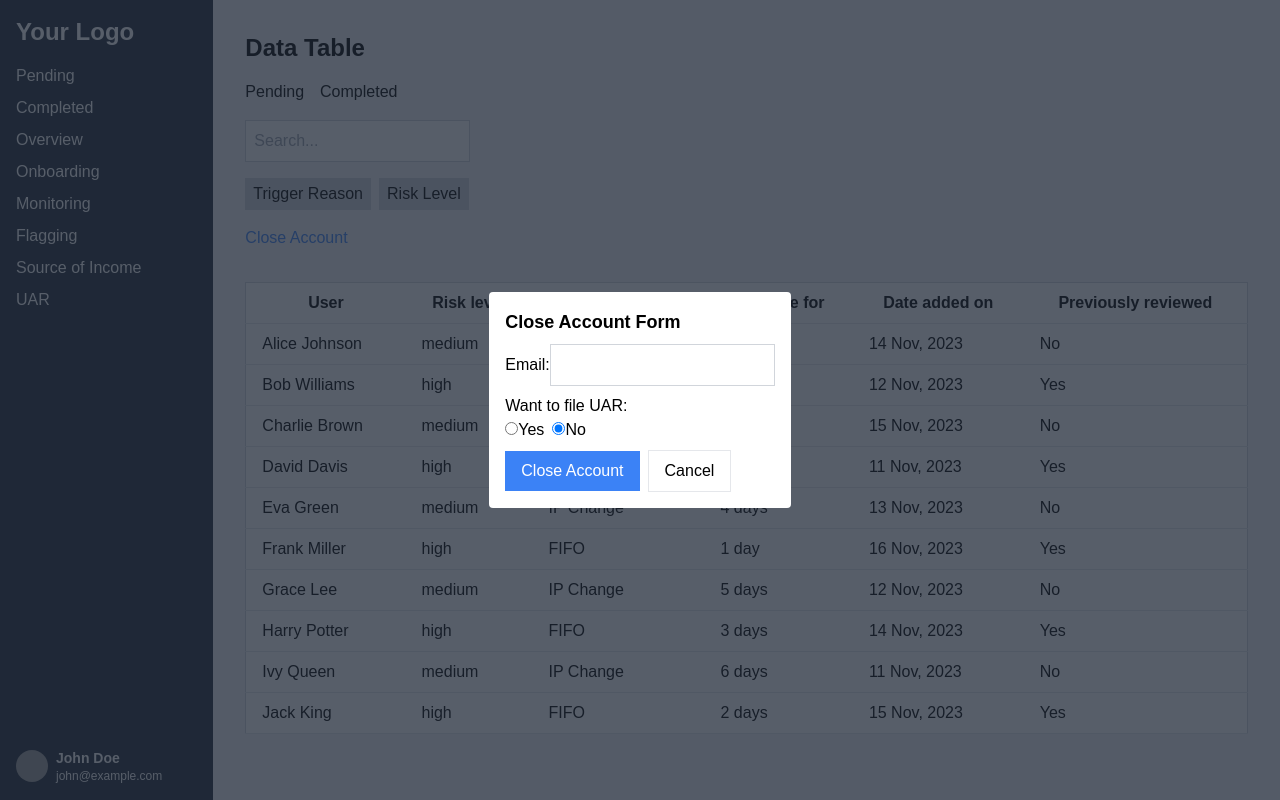
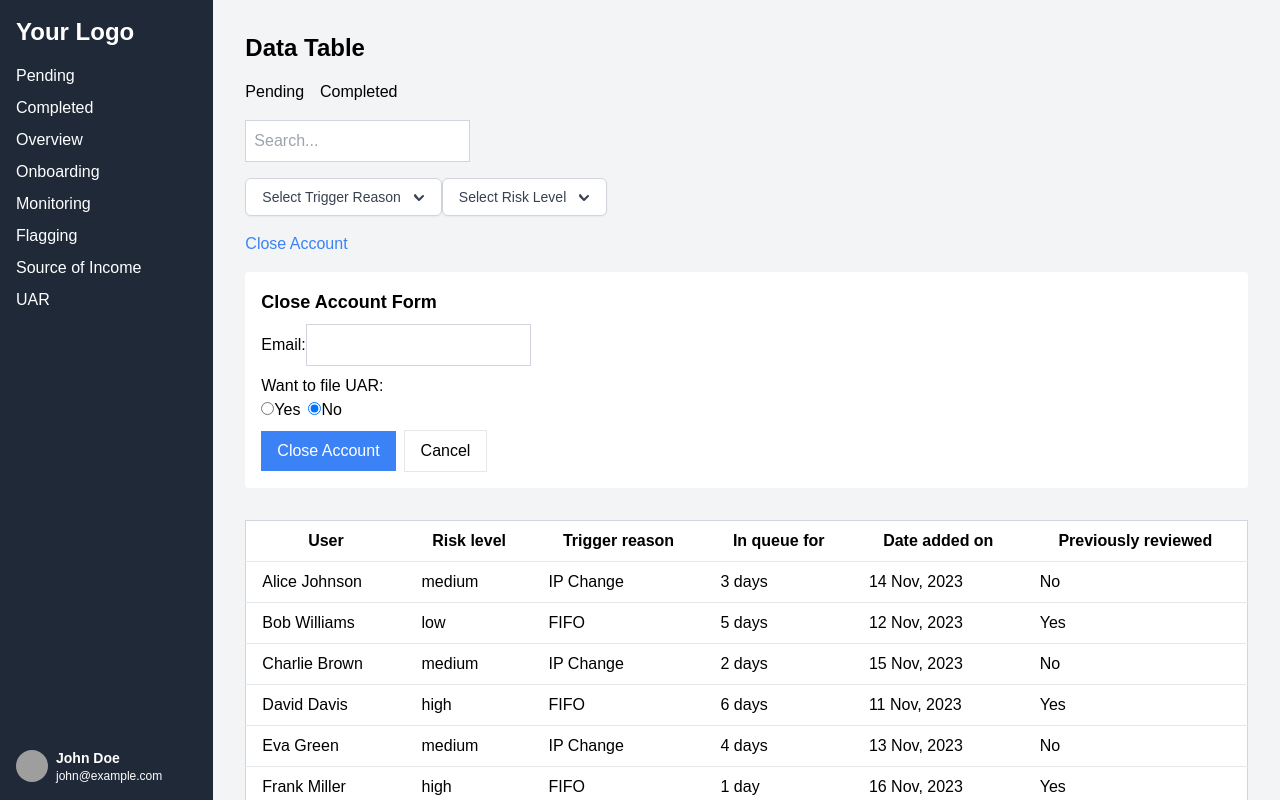
Before and after one commit to sagniksantra/juno-task, a React (Vite) app: page / in a window 1280 px wide. Both pictures are taken after a click on the button "Close Account". Shown: the top 800 px of the page. Built offline with nearby package versions, Linux system fonts and the light colour scheme; grey boxes are pictures that could not be loaded; a web font is replaced by a local one.

Commit message:
fixed filter

```diff
--- a/public/data.json
+++ b/public/data.json
@@ -13,7 +13,7 @@
     },
     {
       "User": "Bob Williams",
-      "Risk level": "high",
+      "Risk level": "low",
       "Trigger reason": "FIFO",
       "In queue for": "5 days",
       "Date added on": "12 Nov, 2023",
@@ -73,7 +73,7 @@
     },
     {
       "User": "Grace Lee",
-      "Risk level": "medium",
+      "Risk level": "low",
       "Trigger reason": "IP Change",
       "In queue for": "5 days",
       "Date added on": "12 Nov, 2023",
--- a/src/App.jsx
+++ b/src/App.jsx
@@ -3,65 +3,18 @@ import React, { useState } from 'react';
 import DataTable from './components/DataTable';
 import data from '../public/data.json';
 
-const CloseAccountModal = ({ isOpen, onClose, onSubmit, data, onChange }) => {
-  return (
-    isOpen && (
-      <div className="fixed inset-0 bg-gray-800 bg-opacity-75 flex items-center justify-center">
-        <div className="bg-white p-4 rounded">
-          <h2 className="text-lg font-semibold mb-2">Close Account Form</h2>
-          <form>
-            <div className="mb-2">
-              <label>Email:</label>
-              <input
-                type="text"
-                name="email"
-                value={data.email}
-                onChange={onChange}
-                className="p-2 border border-gray-300"
-              />
-            </div>
-            <div className="mb-2">
-              <label>Want to file UAR:</label>
-              <div className="flex items-center space-x-2">
-                <label>
-                  <input
-                    type="radio"
-                    name="wantToUAR"
-                    value="Yes"
-                    checked={data.wantToUAR === 'Yes'}
-                    onChange={onChange}
-                  />
-                  Yes
-                </label>
-                <label>
-                  <input
-                    type="radio"
-                    name="wantToUAR"
-                    value="No"
-                    checked={data.wantToUAR === 'No'}
-                    onChange={onChange}
-                  />
-                  No
-                </label>
-              </div>
-            </div>
-            {/* Add other form fields (Reason, Note, Charge Closure Fee) as needed */}
-            {/* ... */}
-            <button type="button" onClick={onSubmit} className="px-4 py-2 bg-blue-500 text-white">
-              Close Account
-            </button>
-            <button type="button" onClick={onClose} className="px-4 py-2 ml-2 border">
-              Cancel
-            </button>
-          </form>
-        </div>
-      </div>
-    )
-  );
+const App = () => {
+  const [view, setView] = useState('All'); // 'All', 'Pending', 'Completed'
+  const [sortBy, setSortBy] = useState(null); // 'User', 'Risk level', 'Trigger reason', 'In queue for', 'Date added on', 'Previously reviewed'
+  const [sortOrder, setSortOrder] = useState('asc'); // 'asc' or 'desc'
+  const [searchTerm, setSearchTerm] = useState('');
+  const [selectedTriggerReason, setSelectedTriggerReason] = useState('');
+  const [selectedRiskLevel, setSelectedRiskLevel] = useState('');
+
+  const handleRiskLevelSelect = (option) => {
+    setSelectedRiskLevel(option);
   };
 
-function App() {
-  // New state variables for close account form
   const [showCloseAccountForm, setShowCloseAccountForm] = useState(false);
   const [closeAccountData, setCloseAccountData] = useState({
     email: '',
@@ -71,21 +24,21 @@ function App() {
     chargeClosureFee: 'No',
   });
 
+  const [showDropdownTriggerReason, setShowDropdownTriggerReason] = useState(false);
+  const [showDropdownRiskLevel, setShowDropdownRiskLevel] = useState(false);
 
-  // Function to handle input changes in the close account form
-  const handleCloseAccountInputChange = (event) => {
-    const { name, value } = event.target;
-    setCloseAccountData((prevData) => ({ ...prevData, [name]: value }));
+  const handleDropdownSelect = (option, dropdownType) => {
+    if (dropdownType === 'triggerReason') {
+      setSelectedTriggerReason(option);
+      setShowDropdownTriggerReason(false);
+    } else if (dropdownType === 'riskLevel') {
+      setSelectedRiskLevel(option);
+      setShowDropdownRiskLevel(false);
+    }
   };
 
-    // Function to handle close account form submission
   const handleAccountClosure = () => {
-      // Perform the necessary actions for account closure
-      // (e.g., send data to server, update state, etc.)
-      // For now, let's just log the data to the console
     console.log('Close Account Data:', closeAccountData);
-
-      // Close the form and reset data
     setShowCloseAccountForm(false);
     setCloseAccountData({
       email: '',
@@ -96,17 +49,6 @@ function App() {
     });
   };
 
-  const [view, setView] = useState('All'); // 'All', 'Pending', 'Completed'
-  const [sortBy, setSortBy] = useState(null); // 'User', 'Risk level', 'Trigger reason', 'In queue for', 'Date added on', 'Previously reviewed'
-  const [sortOrder, setSortOrder] = useState('asc'); // 'asc' or 'desc'
-
-  const [searchTerm, setSearchTerm] = useState('');
-  const [showTriggerReasonModal, setShowTriggerReasonModal] = useState(false);
-  const [showRiskLevelModal, setShowRiskLevelModal] = useState(false);
-  const [selectedTriggerReason, setSelectedTriggerReason] = useState('');
-  const [selectedRiskLevel, setSelectedRiskLevel] = useState('');
-
-  // Function to determine columns based on the selected view
   const getColumns = () => {
     if (view === 'Pending') {
       return ['User', 'Risk level', 'Trigger reason', 'In queue for', 'Date added on', 'Previously reviewed'];
@@ -117,7 +59,6 @@ function App() {
     }
   };
 
-  // Function to filter data based on the selected view
   const filterData = () => {
     if (view === 'All') {
       return data;
@@ -128,30 +69,37 @@ function App() {
     }
   };
 
-  // Function to handle search
+
+
   const handleSearch = (event) => {
     setSearchTerm(event.target.value);
   };
 
-  // Function to handle Trigger Reason selection
-  const handleTriggerReasonSelect = (option) => {
-    setShowTriggerReasonModal(false);
-    setSelectedTriggerReason(option);
-  };
-
-  // Function to handle Risk Level selection
-  const handleRiskLevelSelect = (option) => {
-    setShowRiskLevelModal(false);
-    setSelectedRiskLevel(option);
-  };
-
-  // Function to handle sorting
   const handleSort = (column) => {
     setSortBy(column);
     setSortOrder((prevSortOrder) => (prevSortOrder === 'asc' ? 'desc' : 'asc'));
   };
 
-  // Filtered, sorted, and searched data
+  const handleDropdownTriggerReasonToggle = () => {
+    setShowDropdownTriggerReason((prev) => !prev);
+  };
+
+  const handleDropdownRiskLevelToggle = () => {
+    setShowDropdownRiskLevel((prev) => !prev);
+  };
+
+  const handleCloseAccountFormToggle = () => {
+    setShowCloseAccountForm((prev) => !prev);
+  };
+
+  const handleCloseAccountInputChange = (event) => {
+    const { name, value } = event.target;
+    setCloseAccountData((prevData) => ({ ...prevData, [name]: value }));
+  };
+
+  const dropdownOptionsTriggerReason = ['FIFO', 'IP Change'];
+  const dropdownOptionsRiskLevel = ['Low', 'Medium', 'High'];
+
   const filteredAndSortedData = filterData()
     .filter(
       (item) =>
@@ -167,7 +115,7 @@ function App() {
     })
     .filter((item) => {
       if (selectedRiskLevel) {
-        return item['Risk level'] === selectedRiskLevel;
+        return item['Risk level'].toLowerCase() === selectedRiskLevel.toLowerCase();
       }
       return true;
     })
@@ -176,7 +124,6 @@ function App() {
       const valueB = b[sortBy];
       const order = sortOrder === 'asc' ? 1 : -1;
 
-      // Handle string or number comparison
       if (typeof valueA === 'string' || typeof valueB === 'string') {
         return valueA.localeCompare(valueB) * order;
       } else {
@@ -184,26 +131,13 @@ function App() {
       }
     });
 
-    // Close Account Modal Handlers
-  const handleCloseAccountModalOpen = () => {
-    setShowCloseAccountForm(true);
-  };
-
-  const handleCloseAccountModalClose = () => {
-    setShowCloseAccountForm(false);
-  };
-
   return (
     <div className="flex h-screen bg-gray-100">
       {/* Left Sidebar/Nav */}
       <div className="w-1/6 p-4 bg-gray-800 text-white">
-        {/* Logo */}
         <div className="text-2xl font-bold mb-4">Your Logo</div>
-
-        {/* Navigation Menu */}
         <nav>
           <ul className="space-y-2">
-            {/* <li onClick={() => setView('All')}>All</li> */}
             <li onClick={() => setView('Pending')}>Pending</li>
             <li onClick={() => setView('Completed')}>Completed</li>
             <li>Overview</li>
@@ -214,13 +148,9 @@ function App() {
             <li>UAR</li>
           </ul>
         </nav>
-
-        {/* User Info */}
         <div className="absolute bottom-0 left-0 p-4">
           <div className="flex items-center space-x-2">
-            {/* User Photo */}
             <img src="path-to-your-user-photo.jpg" alt="User Photo" className="w-8 h-8 rounded-full" />
-            {/* User Name and Email */}
             <div>
               <div className="text-sm font-semibold">John Doe</div>
               <div className="text-xs">john@example.com</div>
@@ -235,9 +165,6 @@ function App() {
 
         {/* Top Options */}
         <div className="flex items-center space-x-4 mb-4">
-          {/* <div className={`cursor-pointer ${view === 'All' ? 'text-blue-500' : ''}`} onClick={() => setView('All')}>
-            All
-          </div> */}
           <div className={`cursor-pointer ${view === 'Pending' ? 'text-blue-500' : ''}`} onClick={() => setView('Pending')}>
             Pending
           </div>
@@ -259,56 +186,155 @@ function App() {
 
         {/* Sorting Buttons */}
         <div className="mb-4">
-          <button onClick={() => setShowTriggerReasonModal(true)} className="px-2 py-1 mr-2 bg-gray-300 hover:bg-gray-400">
-            Trigger Reason
-          </button>
-          <button onClick={() => setShowRiskLevelModal(true)} className="px-2 py-1 bg-gray-300 hover:bg-gray-400">
-            Risk Level
+          <div className="relative inline-block text-left">
+            <div>
+              <button
+                onClick={handleDropdownTriggerReasonToggle}
+                type="button"
+                className="inline-flex justify-center w-full rounded-md border border-gray-300 shadow-sm px-4 py-2 bg-white text-sm font-medium text-gray-700 hover:bg-gray-50 focus:outline-none focus:ring-2 focus:ring-offset-2 focus:ring-indigo-500"
+              >
+                {selectedTriggerReason || 'Select Trigger Reason'}
+                <svg
+                  className="-mr-1 ml-2 h-5 w-5"
+                  xmlns="http://www.w3.org/2000/svg"
+                  viewBox="0 0 20 20"
+                  fill="currentColor"
+                  aria-hidden="true"
+                >
+                  <path
+                    fillRule="evenodd"
+                    d="M5.293 7.293a1 1 0 011.414 0L10 11.586l3.293-3.293a1 1 0 111.414 1.414l-4 4a1 1 0 01-1.414 0l-4-4a1 1 0 010-1.414z"
+                    clipRule="evenodd"
+                  />
+                </svg>
               </button>
             </div>
+            {showDropdownTriggerReason && (
+              <div className="origin-top-right absolute right-0 mt-2 w-56 rounded-md shadow-lg bg-white ring-1 ring-black ring-opacity-5">
+                <div
+                  className="py-1"
+                  role="menu"
+                  aria-orientation="vertical"
+                  aria-labelledby="options-menu"
+                >
+                  {dropdownOptionsTriggerReason.map((option) => (
+                    <div
+                      key={option}
+                      className="block px-4 py-2 text-sm text-gray-700 hover:bg-gray-100 hover:text-gray-900"
+                      role="menuitem"
+                      onClick={() => handleDropdownSelect(option, 'triggerReason')}
+                    >
+                      {option}
+                    </div>
+                  ))}
+                </div>
+              </div>
+            )}
+          </div>
 
+          <div className="relative inline-block text-left">
+            <div>
+              <button
+                onClick={handleDropdownRiskLevelToggle}
+                type="button"
+                className="inline-flex justify-center w-full rounded-md border border-gray-300 shadow-sm px-4 py-2 bg-white text-sm font-medium text-gray-700 hover:bg-gray-50 focus:outline-none focus:ring-2 focus:ring-offset-2 focus:ring-indigo-500"
+              >
+                {selectedRiskLevel || 'Select Risk Level'}
+                <svg
+                  className="-mr-1 ml-2 h-5 w-5"
+                  xmlns="http://www.w3.org/2000/svg"
+                  viewBox="0 0 20 20"
+                  fill="currentColor"
+                  aria-hidden="true"
+                >
+                  <path
+                    fillRule="evenodd"
+                    d="M5.293 7.293a1 1 0 011.414 0L10 11.586l3.293-3.293a1 1 0 111.414 1.414l-4 4a1 1 0 01-1.414 0l-4-4a1 1 0 010-1.414z"
+                    clipRule="evenodd"
+                  />
+                </svg>
+              </button>
+            </div>
+            {showDropdownRiskLevel && (
+              <div className="origin-top-right absolute right-0 mt-2 w-56 rounded-md shadow-lg bg-white ring-1 ring-black ring-opacity-5">
+                <div
+                  className="py-1"
+                  role="menu"
+                  aria-orientation="vertical"
+                  aria-labelledby="options-menu"
+                >
+                  {dropdownOptionsRiskLevel.map((option) => (
+                    <div
+                      key={option}
+                      className="block px-4 py-2 text-sm text-gray-700 hover:bg-gray-100 hover:text-gray-900"
+                      role="menuitem"
+                      onClick={() => handleDropdownSelect(option, 'riskLevel')}
+                    >
+                      {option}
+                    </div>
+                  ))}
+                </div>
+              </div>
+            )}
+          </div>
+        </div>
+
+        {/* Close Account Button */}
         <div className="mb-4">
-          {/* Close Account Button */}
-          <button onClick={handleCloseAccountModalOpen} className="cursor-pointer text-blue-500">
+          <button onClick={handleCloseAccountFormToggle} className="cursor-pointer text-blue-500">
             Close Account
           </button>
         </div>
 
-        {/* Close Account Modal */}
-        <CloseAccountModal
-          isOpen={showCloseAccountForm}
-          onClose={handleCloseAccountModalClose}
-          onSubmit={handleAccountClosure}
-          data={closeAccountData}
+        {/* Close Account Form */}
+        {showCloseAccountForm && (
+          <div className="bg-white p-4 rounded">
+            <h2 className="text-lg font-semibold mb-2">Close Account Form</h2>
+            <form>
+              <div className="mb-2">
+                <label>Email:</label>
+                <input
+                  type="text"
+                  name="email"
+                  value={closeAccountData.email}
+                  onChange={handleCloseAccountInputChange}
+                  className="p-2 border border-gray-300"
+                />
+              </div>
+              <div className="mb-2">
+                <label>Want to file UAR:</label>
+                <div className="flex items-center space-x-2">
+                  <label>
+                    <input
+                      type="radio"
+                      name="wantToUAR"
+                      value="Yes"
+                      checked={closeAccountData.wantToUAR === 'Yes'}
                       onChange={handleCloseAccountInputChange}
                     />
-
-        {/* Trigger Reason Modal */}
-        {showTriggerReasonModal && (
-          <div className="fixed inset-0 bg-gray-800 bg-opacity-75 flex items-center justify-center">
-            <div className="bg-white p-4 rounded">
-              <div className="text-lg font-semibold mb-2">Select Trigger Reason</div>
-              <ul className="space-y-2">
-                <li onClick={() => handleTriggerReasonSelect('FIFO')}>FIFO</li>
-                <li onClick={() => handleTriggerReasonSelect('IP Change')}>IP Change</li>
-              </ul>
-              <button onClick={() => setShowTriggerReasonModal(false)}>Close</button>
+                    Yes
+                  </label>
+                  <label>
+                    <input
+                      type="radio"
+                      name="wantToUAR"
+                      value="No"
+                      checked={closeAccountData.wantToUAR === 'No'}
+                      onChange={handleCloseAccountInputChange}
+                    />
+                    No
+                  </label>
                 </div>
               </div>
-        )}
-
-        {/* Risk Level Modal */}
-        {showRiskLevelModal && (
-          <div className="fixed inset-0 bg-gray-800 bg-opacity-75 flex items-center justify-center">
-            <div className="bg-white p-4 rounded">
-              <div className="text-lg font-semibold mb-2">Select Risk Level</div>
-              <ul className="space-y-2">
-                <li onClick={() => handleRiskLevelSelect('low')}>Low</li>
-                <li onClick={() => handleRiskLevelSelect('medium')}>Medium</li>
-                <li onClick={() => handleRiskLevelSelect('high')}>High</li>
-              </ul>
-              <button onClick={() => setShowRiskLevelModal(false)}>Close</button>
-            </div>
+              {/* Add other form fields (Reason, Note, Charge Closure Fee) as needed */}
+              {/* ... */}
+              <button type="button" onClick={handleAccountClosure} className="px-4 py-2 bg-blue-500 text-white">
+                Close Account
+              </button>
+              <button type="button" className="px-4 py-2 ml-2 border" onClick={handleCloseAccountFormToggle}>
+                Cancel
+              </button>
+            </form>
           </div>
         )}
 
@@ -323,6 +349,6 @@ function App() {
       </div>
     </div>
   );
-}
+};
 
 export default App;
```
Lines whose indentation alone changed are shown as unchanged.
